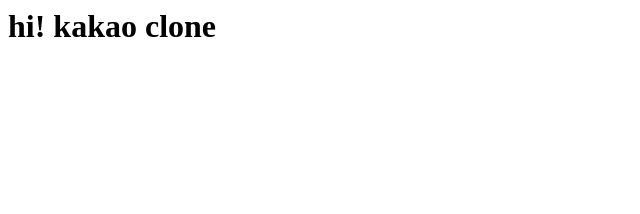
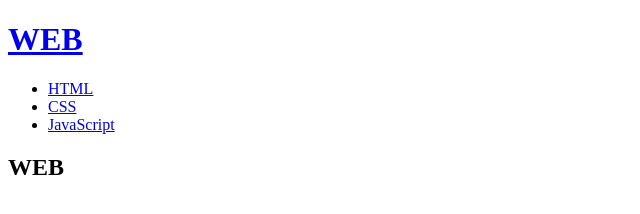
Before and after one commit to esmanse/kakao-clone2, a plain HTML site: page index.html in a window 1280 px wide. Shown: the whole page, without its empty margins (0-640 px from the left). Drawn offline with Linux system fonts and the light colour scheme.

Commit message:
Update index.html

```diff
--- a/index.html
+++ b/index.html
@@ -1,7 +1,21 @@
+<!doctype html>
 <html>
 <head>
+  <title>WEB1 - 어서와~</title>
+  <meta charset="utf-8">
 </head>
+
 <body>
-<h1>hi! kakao clone</h1>
+  <h1><a href="index.html">WEB</a></h1>
+  <ul>
+    <li><a href="1.html">HTML</a></li>
+    <li><a href="2.html">CSS</a></li>
+    <li><a href="3.html">JavaScript</a></li>
+  </ul>
+
+
+
+  <h2>WEB</h2>
+
 </body>
 </html>
```
